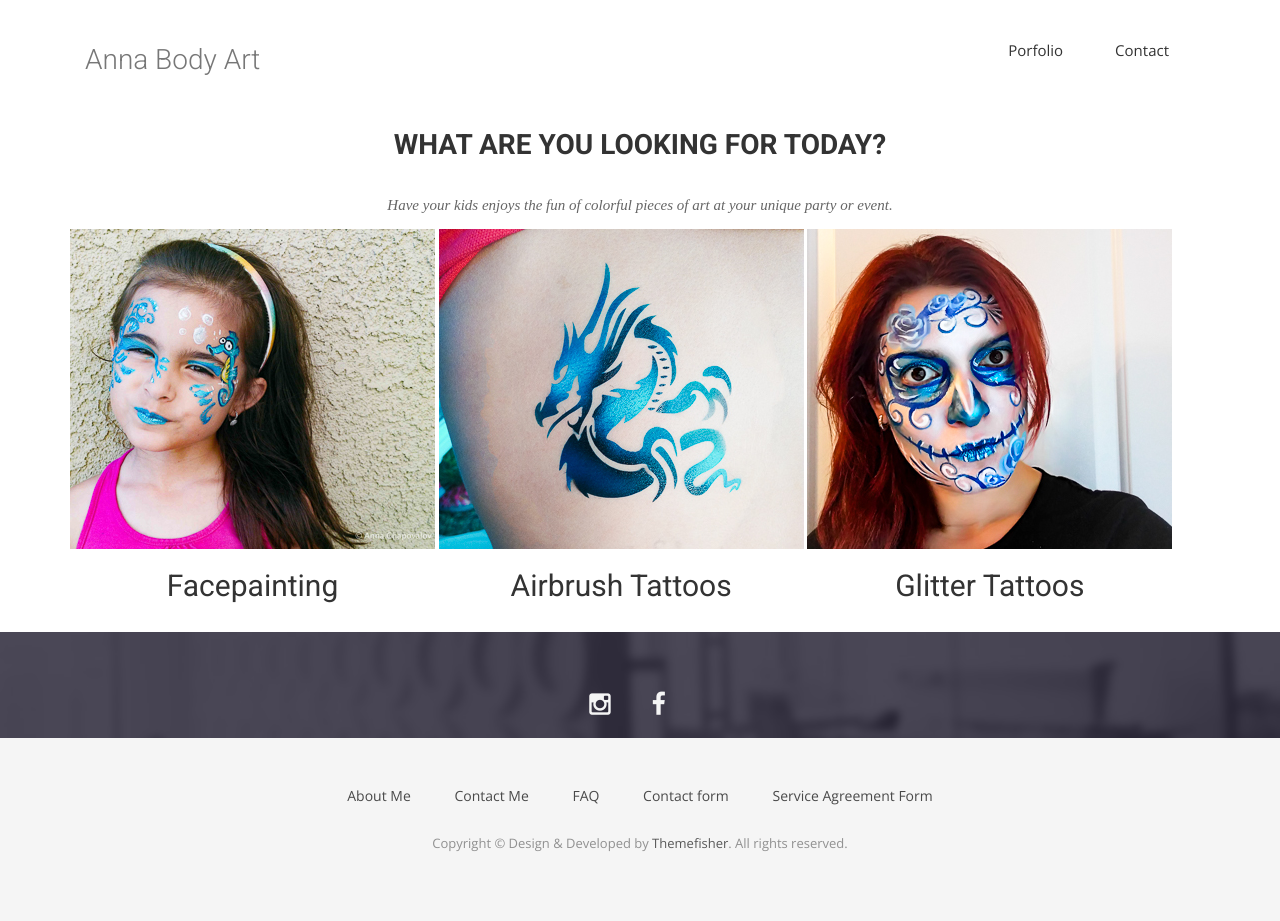
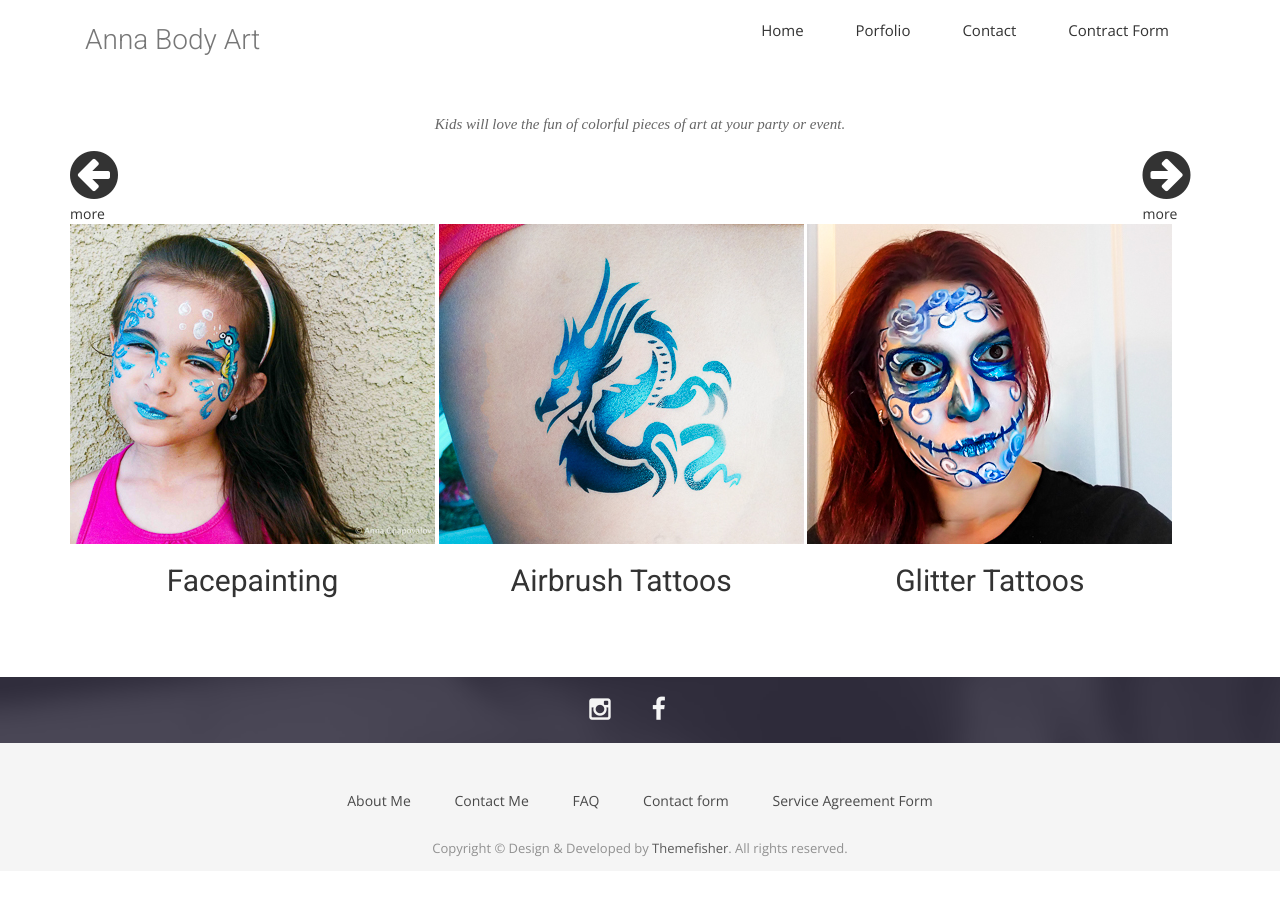
Before and after one commit to annabodyart/facepaintingaustin.com, a Jekyll site: the page built from index.html, in a window 1280 px wide. Built offline with Jekyll 4.4.1, drawn with Linux system fonts in a browser that asks for light colours; nearby versions of some CDN libraries; some web fonts are replaced; after the commit the page ends 900 px from its top, so only the background shows below that.

Commit message:
final fixes before beta

```diff
--- a/_includes/header.html
+++ b/_includes/header.html
@@ -22,9 +22,10 @@
             <!-- Collect the nav links, forms, and other content for toggling -->
             <div class="collapse navbar-collapse" id="bs-example-navbar-collapse-1">
               <ul class="nav navbar-nav navbar-right">
-                <!-- <li><a href="{{ site.baseurl }}/">Home</a></li> -->
+                <li><a href="{{ site.baseurl }}/">Home</a></li>
                 <li><a href="{{ site.baseurl }}/work">Porfolio</a></li>
                 <li><a href="{{ site.baseurl }}/contact">Contact</a></li>
+                <li><a href="https://docs.google.com/a/continuum.io/forms/d/17_J4nOg-ISIXC0MwkX9hIGdD53oLfiJcoPN-Vr0H1Ok/viewform" target="_blank">Contract Form</a></li>
               </ul>
             </div><!-- /.navbar-collapse -->
           </div><!-- /.container-fluid -->
--- a/css/airspace.css
+++ b/css/airspace.css
@@ -66,7 +66,7 @@
 --*/
 header {
   background: #fff;
-  padding: 20px 0;
+  /*padding: 20px 0;*/
 }
 header .navbar {
   margin-bottom: 0px;
@@ -192,10 +192,11 @@
   background: url("../img/call-to-action-bg.jpg") no-repeat;
   background-size: cover;
   background-attachment: fixed;
-  padding: 20px 0px;
+  /*padding: 20px 0px;*/
   position: relative;
   text-align: center;
   color: #fff;
+  margin: 50px 0 0 0;
 }
 #call-to-action:before {
   content: "";
@@ -360,10 +361,11 @@
 #global-header {
   background: url("../img/slider-bg.jpg") no-repeat;
   background-size: cover;
-  padding-top: 150px;
+  padding-top: 100px;
   padding-bottom: 107px;
   position: relative;
   background-attachment: fixed;
+  margin-top: 20px;
 }
 #global-header:before {
   content: "";
@@ -400,6 +402,8 @@
 /*--
 	portfolio-work Start
 --*/
+
+
 #portfolio-work {
   overflow: hidden;
   padding: 20px 0;
@@ -466,6 +470,12 @@
   -ms-transition: all 0.4s ease-in-out;
   transition: all 0.4s ease-in-out;
 }
+
+#portfolio-work .portfolio-contant {
+  overflow-y: scroll;
+  height: 500px;
+}
+
 #portfolio-work .block .portfolio-contant ul li {
   float: left;
   width: 32.22%;
@@ -650,7 +660,7 @@
 	contact-form Start
 --*/
 #contact-form {
-  padding-top: 70px;
+  padding-top: 30px;
   padding-bottom: 35px;
 }
 #contact-form .block form .form-group {
@@ -696,7 +706,7 @@
   width: 20px;
 }
 .social-icons {
-  margin-top: 40px;
+  margin: 20px 0;
 }
 .social-icons li {
   display: inline-block;
@@ -722,7 +732,7 @@
   background-color: #ff432e;
 }
 #contact-box {
-  padding-top: 35px;
+  /*padding-top: 35px;*/
   padding-bottom: 58px;
 }
 #contact-box .block img {
@@ -780,7 +790,7 @@
   background: #F5F5F5;
   text-align: center;
   padding-top: 48px;
-  padding-bottom: 55px;
+  /*padding-bottom: 55px;*/
 }
 footer p {
   font-size: 13px;
--- a/css/home.css
+++ b/css/home.css
@@ -2,3 +2,7 @@
   text-align: center;
   color: rgb(51, 51, 51);
 }
+
+#intro .fa.fa-arrow-circle-right, #intro .fa.fa-arrow-circle-left{
+  font-size: 4em;
+}
--- a/index.html
+++ b/index.html
@@ -16,24 +16,76 @@
    class: GlitterTattoos
    title: Glitter Tattoos
    description:
+images_extra:
+ - image_path: /img/home/belly.jpg
+   class: BellyPainting
+   title: Belly Painting
+   description:
+ - image_path: /img/home/wall.jpg
+   class: WallDecor
+   title: Wall Decor
+   description:
+ - image_path: /img/home/more.jpg
+   class: More
+   title: More
+   description:
 ---
+
+<script>
+  // var main_images = true;
+  function swap_images(){
+    $("#first").toggle();
+    $("#second").toggle();
+  };
+</script>
 
 <!-- Wrapper Start -->
 <section id="intro">
   <div class="container">
     <div class="row">
       <div class="section-title text-center">
-        <h2>What are you looking for today?</h2>
-        <p>Have your kids enjoys the fun of colorful pieces of art at your unique party or event.</p>
+        <h2></h2>
+        <p>Kids will love the fun of colorful pieces of art at your party or event.</p>
       </div>
     </div>
     <div class="row">
-
+      <div class="col-md-1 col-md-offset-0" onclick="swap_images();">
+        <i class="fa fa-arrow-circle-left" aria-hidden="true"></i> more
+      </div>
+      <div class="col-md-10 col-md-offset-0"></div>
+      <div class="col-md-1 col-md-offset-0" onclick="swap_images();">
+        <i class="fa fa-arrow-circle-right" aria-hidden="true"></i>more
+      </div>
+    </div>
+    <div id="first" class="row">
       <div class="col-md-12 col-md-offset-0">
         <div class="portfolio-contant">
           <ul id="portfolio-contant-active">
             {% for image in page.images %}
               <li class="mix {{ image.class }}">
+                <a href="/work/#{{ image.class }}">
+                  <img src="{{ site.baseurl }}{{ image.image_path }}" alt="">
+                  <div class="img-center-label">
+                    <div class="position-center">
+                      <h2>{{ image.title }}</h2>
+                      <p>{{ image.description}}</p>
+
+                    </div>
+                  </div>
+                </a>
+              </li>
+            {% endfor %}
+          </ul>
+        </div>
+      </div>
+    </div>
+
+    <div id="second" class="row" style="display: none;">
+      <div class="col-md-12 col-md-offset-0">
+        <div class="portfolio-contant">
+          <ul id="portfolio-contant-active">
+            {% for image in page.images_extra %}
+              <li class="mix {{ image.class }}" style="display: inline-block;">
                 <a href="/work/#{{ image.class }}">
                   <img src="{{ site.baseurl }}{{ image.image_path }}" alt="">
                   <div class="img-center-label">
```
Also changed, not shown: contact.html (+4 -4 lines), work.html (+99 -79 lines), img/slider-bg.jpg.
